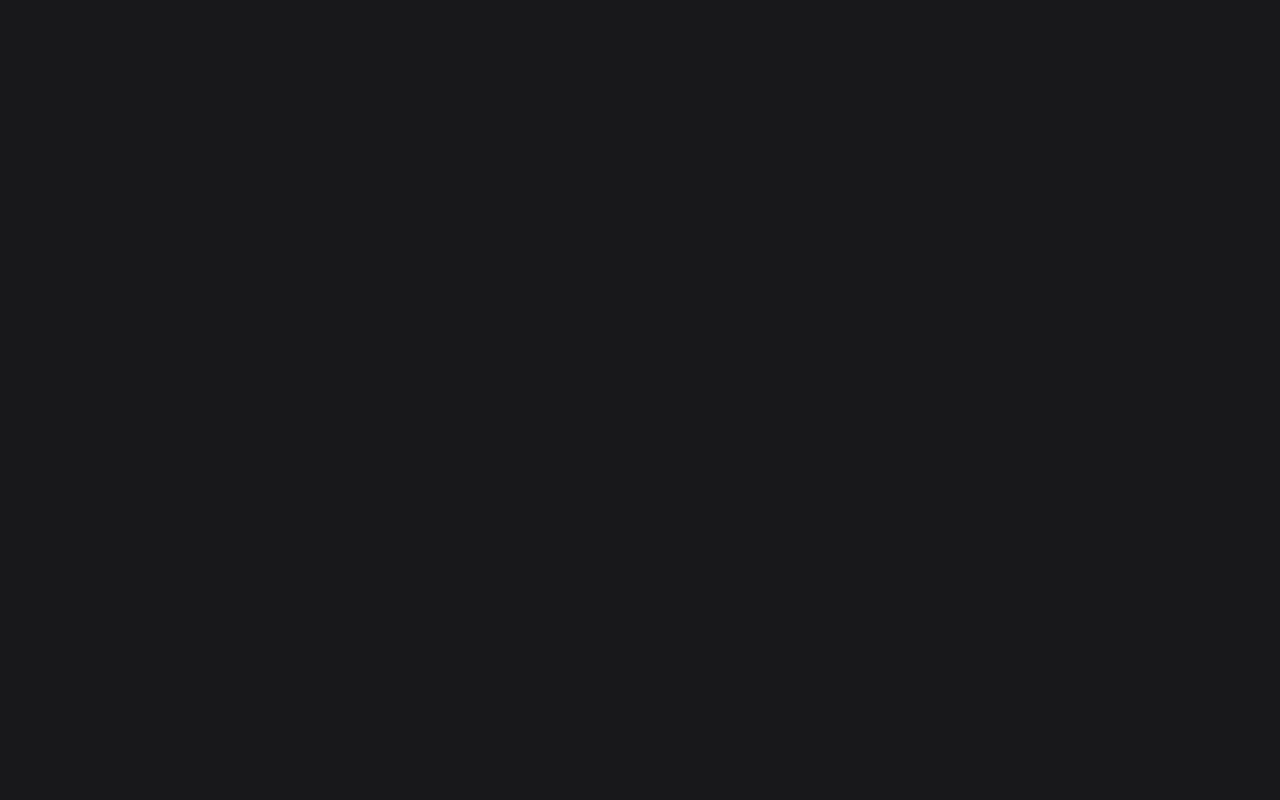
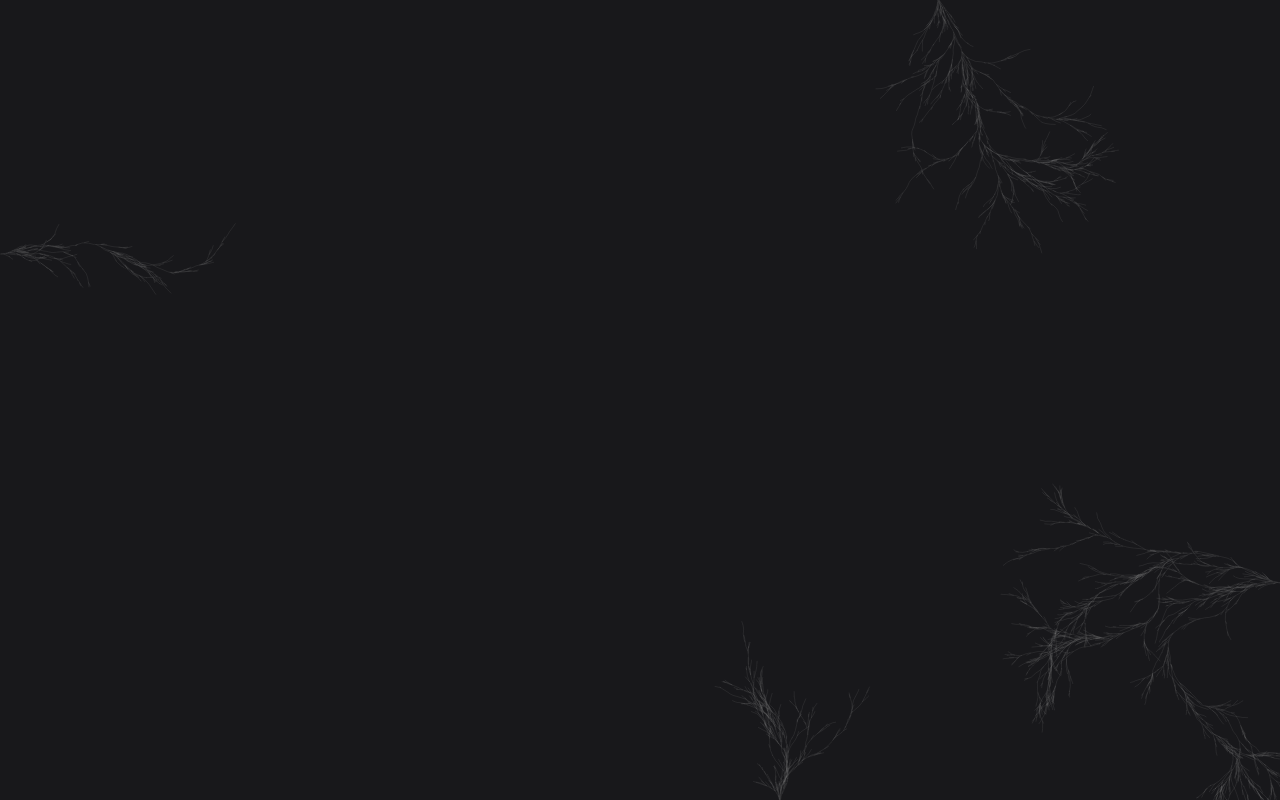
Before and after one commit to barelyhuman/plum-js, a website built with Parcel: page src/index.html in a window 1280 px wide. Built offline with nearby package versions, Linux system fonts and the light colour scheme; files whose address does not match are found by name.

Commit message:
fix : ts ftw

```diff
--- a/src/index.html
+++ b/src/index.html
@@ -17,5 +17,5 @@
     </main>
   </body>
 
-  <script type="module" src="./index.ts"></script>
+  <script type="module" src="./index.js"></script>
 </html>
```
